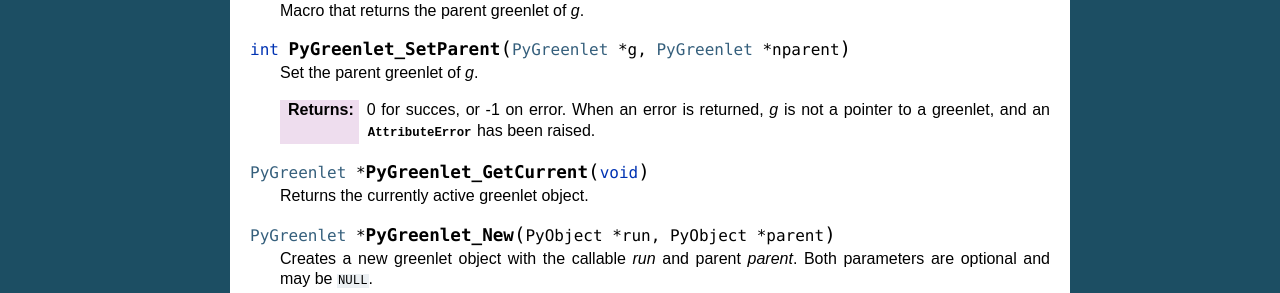
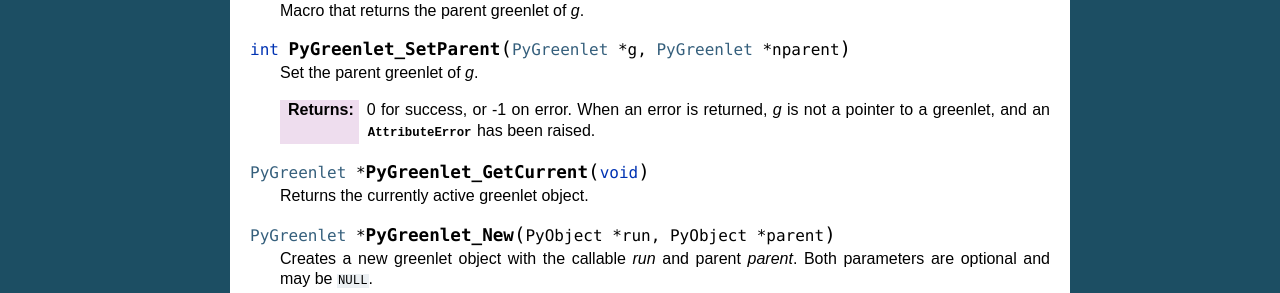
Before and after one commit to python-greenlet/greenlet, a Sphinx documentation site: the page built from docs/c_api.rst, in a window 1280 px wide. Shown: the part 865-1158 px from the top of the page. Built offline with Sphinx 7.4.7, drawn with Linux system fonts in a browser that asks for light colours.

Commit message:
Fix typos

```diff
--- a/README.rst
+++ b/README.rst
@@ -51,7 +51,7 @@
   pip install greenlet
 
 
-Source code archives and binary distributions are vailable on the
+Source code archives and binary distributions are available on the
 python package index at https://pypi.org/project/greenlet
 
 The source code repository is hosted on github:
--- a/appveyor.yml
+++ b/appveyor.yml
@@ -17,7 +17,7 @@
     # /E:ON and /V:ON options are not enabled in the batch script interpreter
     # See: http://stackoverflow.com/a/13751649/163740
     CMD_IN_ENV: "cmd /E:ON /V:ON /C .\\appveyor\\run_with_env.cmd"
-    # Use a fixed hash seed for reproducability
+    # Use a fixed hash seed for reproducibility
     PYTHONHASHSEED: 8675309
     PYTHONDEVMODE: 1
     PYTHONFAULTHANDLER: 1
--- a/docs/c_api.rst
+++ b/docs/c_api.rst
@@ -56,7 +56,7 @@
 
     Set the parent greenlet of *g*.
 
-    :return: 0 for succes, or -1 on error. When an error is returned,
+    :return: 0 for success, or -1 on error. When an error is returned,
              *g* is not a pointer to a greenlet, and an
              :exc:`AttributeError` has been raised.
 
```
Also changed, not shown: 7 other files.
